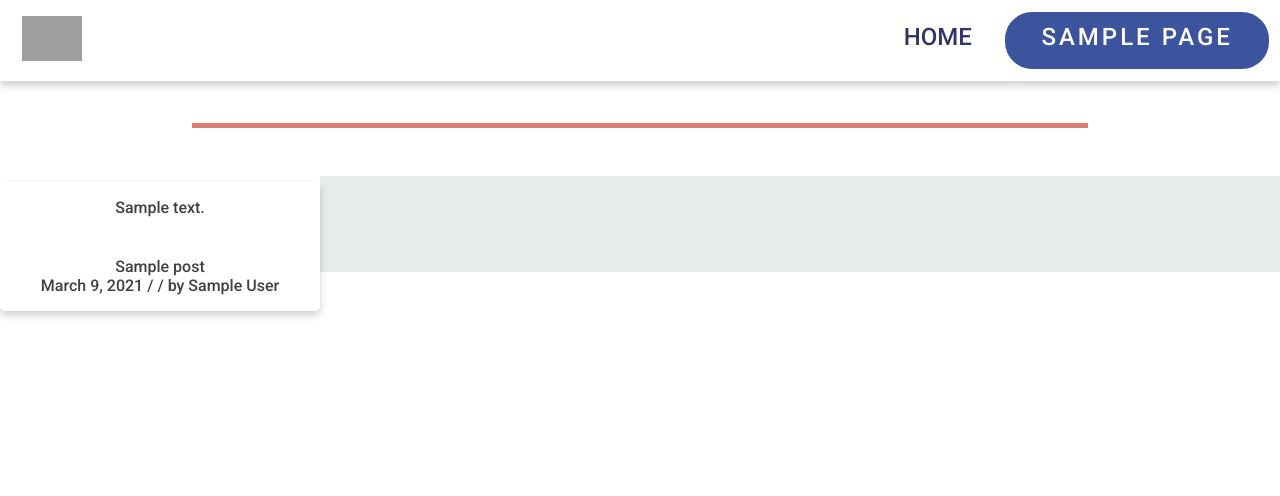
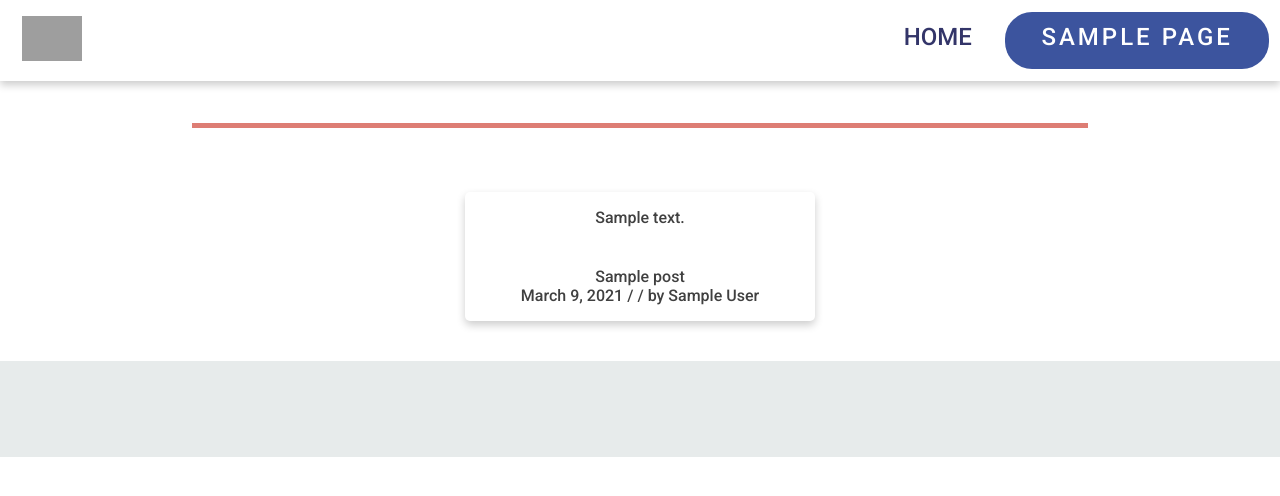
Before and after one commit to hillmclean/cjmedia, a WordPress theme: template themes/cjmedia/taxonomy-showcase_category.php in a window 1280 px wide. Shown: the top 496 px of the page. Run offline with PHP 8.4 and a stand-in for WordPress, Linux system fonts and the light colour scheme; the site name, menu and one post (Sample post) are stand-ins, and other content is empty; some libraries are stand-ins or nearby versions; grey boxes are pictures that could not be loaded.

Commit message:
adds flexbox to showcase tax pages for project boxes

```diff
--- a/themes/cjmedia/sass/_page-templates.scss
+++ b/themes/cjmedia/sass/_page-templates.scss
@@ -281,24 +281,35 @@
 
 
 .site-main-show-tax {
+
+    .projects {
+        // display: grid;
+        // justify-items: center;
+        // align-items: center;
+        // grid-auto-flow: column;
+        display: flex;
+        flex-wrap: wrap;
+
+        article {
+            display: flex;
+            justify-content: center;
+            align-items: center;
+            flex: 30%;
+        }
+
     .entry-content {
-        // padding: 0 6px;
-//   float: left;
-  width: 100%;
+        width: 95%;
         display: flex;
         flex-direction: column;
         align-items: center;
         box-shadow: 0 4px 8px 0 rgba(0,0,0,0.2);
         transition: 0.3s;
-        // width: 90vw;
-        // height: 30vh;
         border-radius: 5px;
-        // margin: 1em;
+        margin: 0 auto;
         &:hover {
             box-shadow: 0 8px 16px 0 rgba(0,0,0,0.2);
             color:#DD7D74;
           }
-        //   background: #ebb67a;
 
           .entry-header {
               padding: 1em;
@@ -307,17 +318,12 @@
 
           @include tablet {
             width: 49.99999%;
-            margin: 6px 0;
+            margin: 1em;
         }
 
         @include desktop {
-            padding: 0 6px;
-            float: left;
-            width: 24.99999%;
+            width: 350px;
         }
     }
 }
-
-* {
-    box-sizing: border-box;
-  }
+}
--- a/themes/cjmedia/style.css
+++ b/themes/cjmedia/style.css
@@ -936,8 +936,27 @@ object {
     width: 100%;
     height: auto; }
 
-.site-main-show-tax .entry-content {
-  width: 100%;
+.site-main-show-tax .projects {
+  display: -webkit-box;
+  display: -ms-flexbox;
+  display: flex;
+  -ms-flex-wrap: wrap;
+      flex-wrap: wrap; }
+  .site-main-show-tax .projects article {
+    display: -webkit-box;
+    display: -ms-flexbox;
+    display: flex;
+    -webkit-box-pack: center;
+        -ms-flex-pack: center;
+            justify-content: center;
+    -webkit-box-align: center;
+        -ms-flex-align: center;
+            align-items: center;
+    -webkit-box-flex: 30%;
+        -ms-flex: 30%;
+            flex: 30%; }
+  .site-main-show-tax .projects .entry-content {
+    width: 95%;
     display: -webkit-box;
     display: -ms-flexbox;
     display: flex;
@@ -952,27 +971,22 @@ object {
             box-shadow: 0 4px 8px 0 rgba(0, 0, 0, 0.2);
     -webkit-transition: 0.3s;
     transition: 0.3s;
-  border-radius: 5px; }
-  .site-main-show-tax .entry-content:hover {
+    border-radius: 5px;
+    margin: 0 auto; }
+    .site-main-show-tax .projects .entry-content:hover {
       -webkit-box-shadow: 0 8px 16px 0 rgba(0, 0, 0, 0.2);
               box-shadow: 0 8px 16px 0 rgba(0, 0, 0, 0.2);
       color: #DD7D74; }
-  .site-main-show-tax .entry-content .entry-header {
+    .site-main-show-tax .projects .entry-content .entry-header {
       padding: 1em;
       text-align: center; }
     @media screen and (min-width: 768px) {
-    .site-main-show-tax .entry-content {
+      .site-main-show-tax .projects .entry-content {
         width: 49.99999%;
-      margin: 6px 0; } }
+        margin: 1em; } }
     @media screen and (min-width: 1080px) {
-    .site-main-show-tax .entry-content {
-      padding: 0 6px;
-      float: left;
-      width: 24.99999%; } }
-
-* {
-  -webkit-box-sizing: border-box;
-          box-sizing: border-box; }
+      .site-main-show-tax .projects .entry-content {
+        width: 350px; } }
 
 .site-header {
   position: fixed;
--- a/themes/cjmedia/taxonomy-showcase_category.php
+++ b/themes/cjmedia/taxonomy-showcase_category.php
@@ -14,7 +14,7 @@ get_header(); ?>
 			<h1><?php get_the_archive_title()?></h1>
 		</header><!-- .page-header -->
 
-
+		<section class="projects">
 			<?php if ( have_posts() ) : ?>
 
 			<?php /* Start the Loop */ ?>
@@ -35,6 +35,8 @@ get_header(); ?>
 
 		<?php endif; ?>
 
+		</section>
+
 		<?php $terms = get_terms( array(
 					'taxonomy'=>'showcase_category',
 					'hide_empty' => 0,
@@ -45,7 +47,7 @@ get_header(); ?>
 				<div class="showcase-categories">
 					<?php foreach($terms as $term) : ?>
 						<a href="<?php echo get_term_link($term); ?>">
-						<p><?php echo $term->name ?></p>
+						<?php echo $term->name ?>
 					</a>
 
 					<?php endforeach; ?>
```
Also changed, not shown: themes/cjmedia/build/css/style.min.css, 1 other file. Lines whose indentation alone changed are shown as unchanged.
